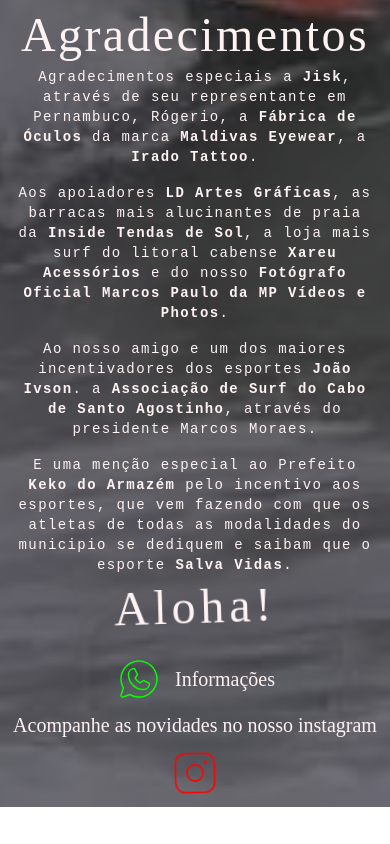
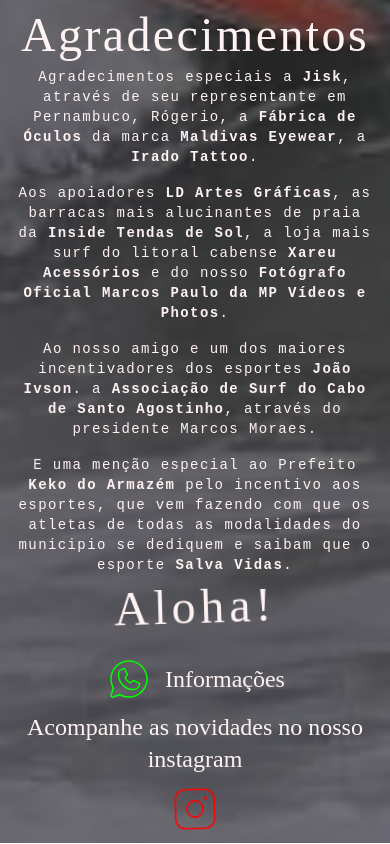
Before and after one commit to sauba/spa-ppsm, a Next.js app: page / in a window 390 px wide. Shown: the part 1686-2530 px from the top of the page. Before the commit the page ends 2494 px from the top, so only its background shows below. Built offline with nearby package versions, Linux system fonts and the light colour scheme.

Commit message:
Update: footer

```diff
--- a/src/components/Footer/index.tsx
+++ b/src/components/Footer/index.tsx
@@ -20,9 +20,9 @@ export default function Footer() {
       <div className={`flex-col justify-center items-center`}>
         <a href="https://wa.me/5581985259168" referrerPolicy="no-referrer" target="_blank" className={`px-4 py-2 mx-auto flex justify-center items-center gap-3 rounded-3xl font-caveat`}>
           <WhatsappLogo size={48} weight="thin" color={`lime`} className={`hover:cursor-pointer`} />
-          <p className={`text-center text-xl lg:text-5xl`}>Informações</p>
+          <p className={`text-center text-2xl lg:text-5xl`}>Informações</p>
         </a>
-        <p className={`text-center text-xl lg:text-5xl font-caveat`}>Acompanhe as novidades no nosso instagram</p>
+        <p className={`text-center text-2xl lg:text-5xl font-caveat`}>Acompanhe as novidades no nosso instagram</p>
         <a href="https://www.instagram.com/parafajsp/" referrerPolicy="no-referrer" target="_blank">
           <InstagramLogo size={68} weight="thin" color="red" className={`hover:cursor-pointer animate-wiggle mx-auto py-2`} />
         </a>
```
